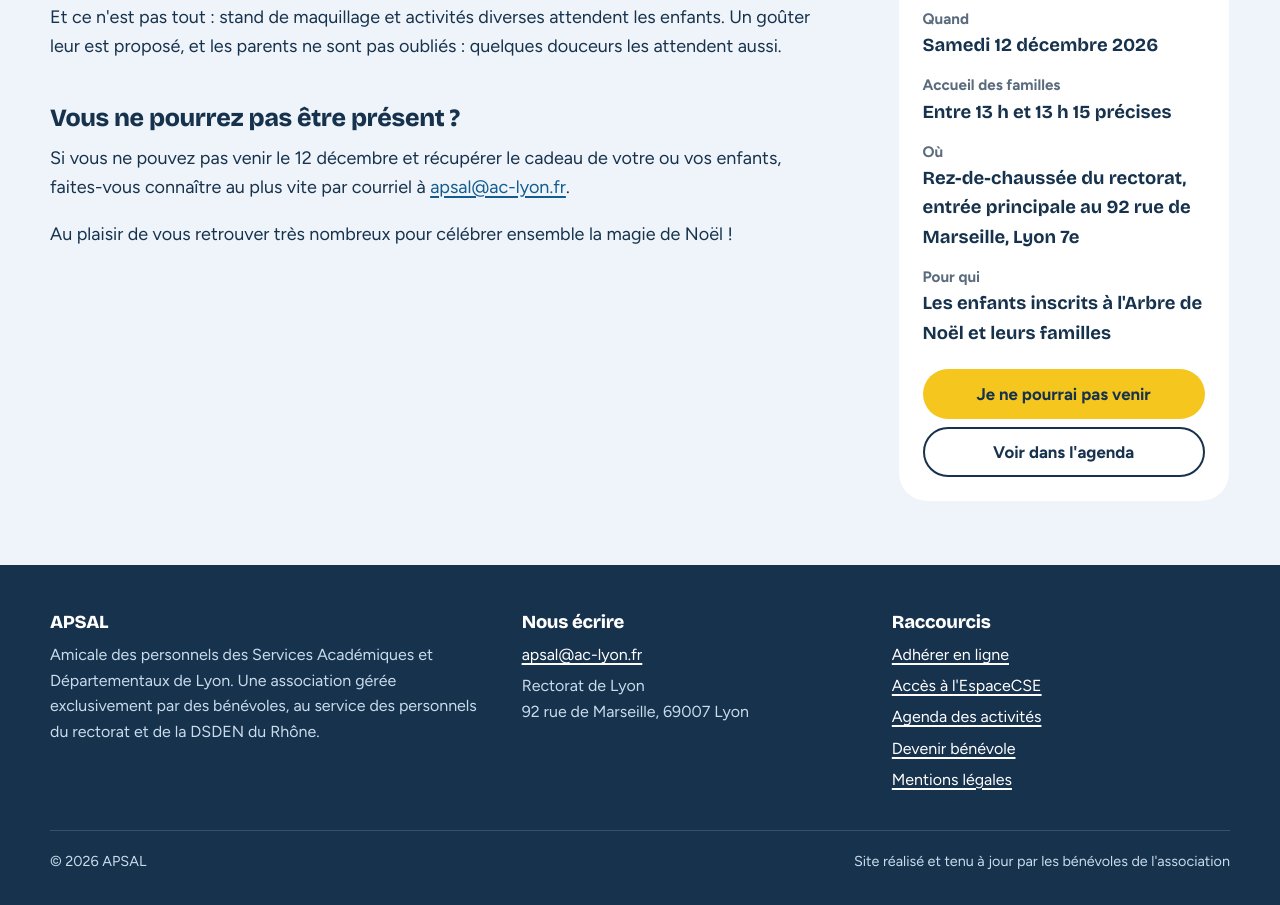
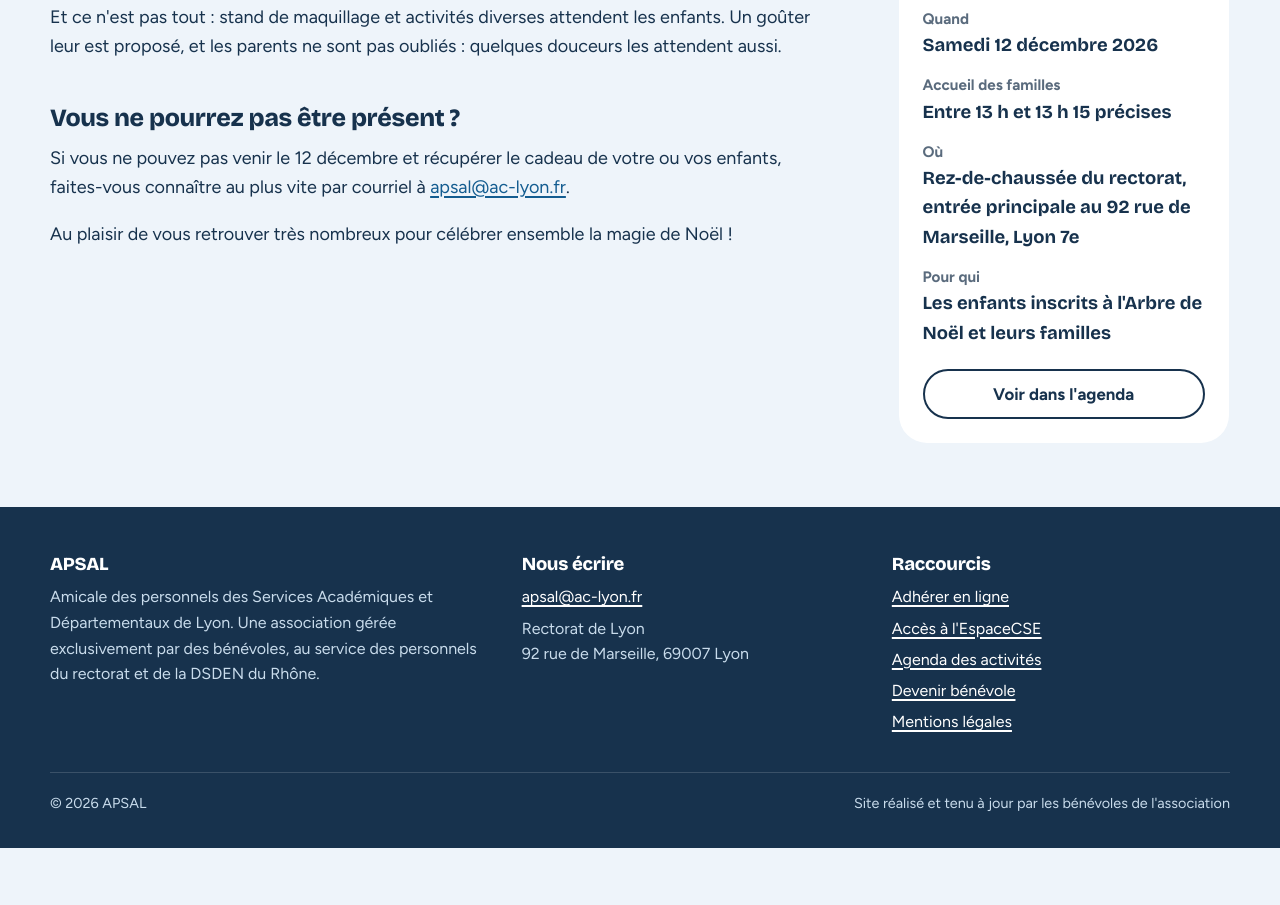
Before and after one commit to APSAL-Lyon/apsal-lyon.github.io, a plain HTML site: page actus/arbre-de-noel-programme/index.html in a window 1280 px wide. Shown: the part 945-1850 px from the top of the page. After the commit the page ends 1793 px from the top, so only its background shows below. Drawn offline with Linux system fonts and the light colour scheme.

Commit message:
Retire le bouton « Je ne pourrai pas venir »
Co-Authored-By: Claude Opus 5.5 <noreply@anthropic.com>
Claude-Session: https://claude.ai/code/session_01BiV2mP78jGGj6KByyTrX3o

```diff
--- a/actus/arbre-de-noel-programme/index.html
+++ b/actus/arbre-de-noel-programme/index.html
@@ -61,7 +61,7 @@
     <aside class="encart" aria-label="En pratique">
 <a href="/assets/img/affiche-arbre-de-noel-2026.jpg"><img src="/assets/img/affiche-arbre-de-noel-2026.jpg" alt="Affiche du spectacle « Le Noël magique de la famille Cracottin » : samedi 12 décembre 2026, accueil des enfants inscrits entre 13 h et 13 h 15 devant le portail du rectorat, 92 rue de Marseille, début des festivités à 13 h 15."></a>      <dl>
 <dt>Quand</dt><dd>Samedi 12 décembre 2026</dd><dt>Accueil des familles</dt><dd>Entre 13 h et 13 h 15 précises</dd><dt>Où</dt><dd>Rez-de-chaussée du rectorat, entrée principale au 92 rue de Marseille, Lyon 7e</dd><dt>Pour qui</dt><dd>Les enfants inscrits à l&#39;Arbre de Noël et leurs familles</dd>      </dl>
-<a class="bouton bouton-soleil" href="mailto:apsal@ac-lyon.fr?subject=Arbre%20de%20No%C3%ABl%20%3A%20r%C3%A9cup%C3%A9ration%20du%20cadeau">Je ne pourrai pas venir</a><a class="bouton bouton-contour" href="/agenda/">Voir dans l'agenda</a>    </aside>
+<a class="bouton bouton-contour" href="/agenda/">Voir dans l'agenda</a>    </aside>
   </div>
 </section>
 </main>
```
Also changed, not shown: index.html (+1 -1 lines), 1 other file.
